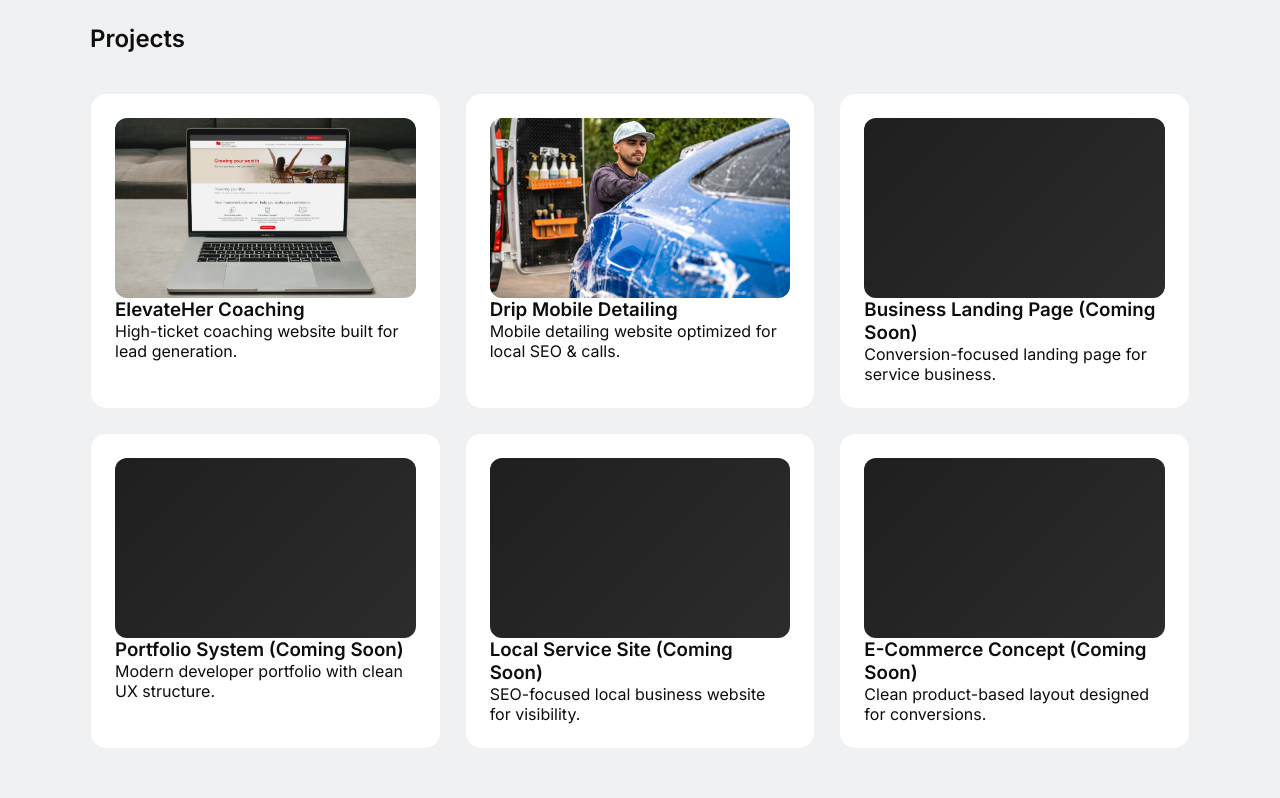
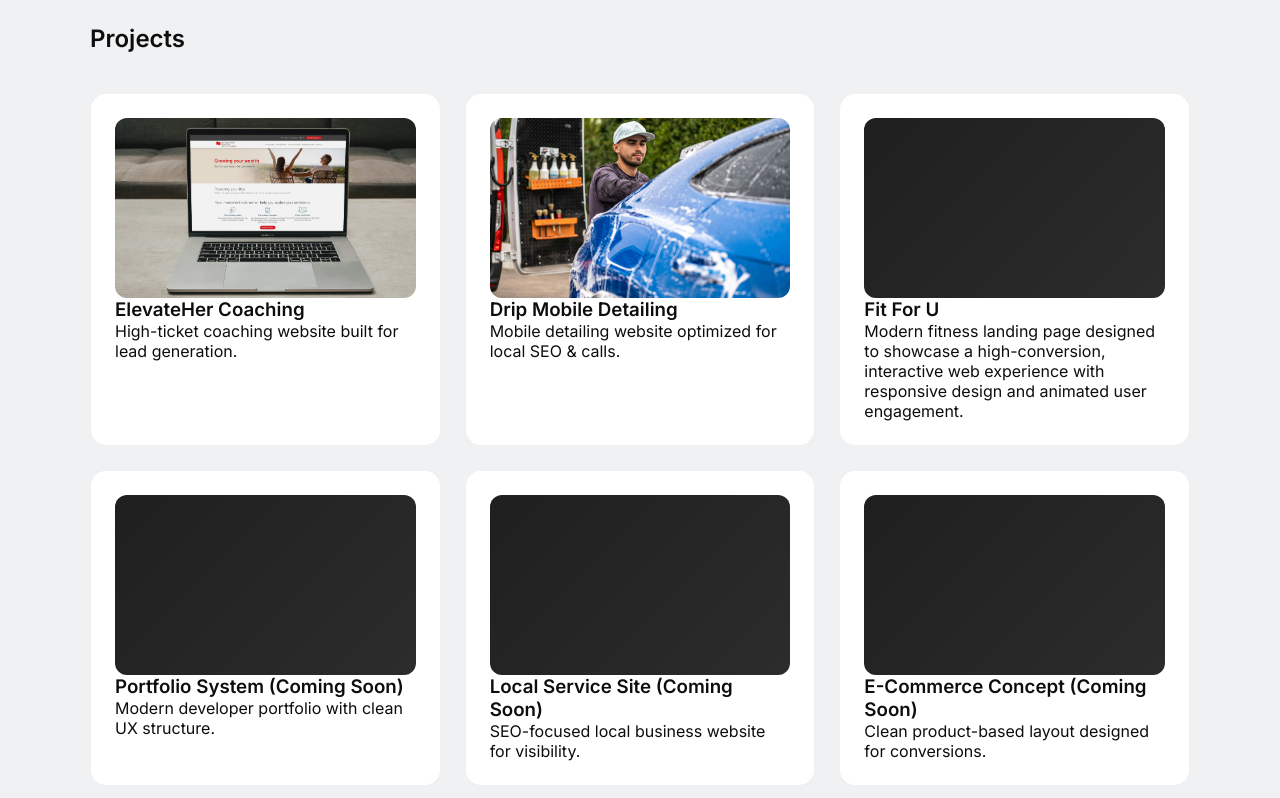
Before and after one commit to Drakes-Code-Design/drakescode, a plain HTML site: page index.html in a window 1280 px wide. Shown: the part 2288-3086 px from the top of the page. Drawn offline with Linux system fonts and the light colour scheme.

Commit message:
update projects

```diff
--- a/index.html
+++ b/index.html
@@ -188,10 +188,10 @@
         <p>Mobile detailing website optimized for local SEO & calls.</p>
       </a>
 
-      <a class="card" href="#" target="_blank">
+      <a class="card" href="https://drakescode-commits.github.io/FitForU/" target="_blank">
         <div class="img placeholder"></div>
-        <h3>Business Landing Page (Coming Soon) </h3>
-        <p>Conversion-focused landing page for service business.</p>
+        <h3>Fit For U</h3>
+        <p>Modern fitness landing page designed to showcase a high-conversion, interactive web experience with responsive design and animated user engagement.</p>
       </a>
 
       <a class="card" href="#" target="_blank">
```
